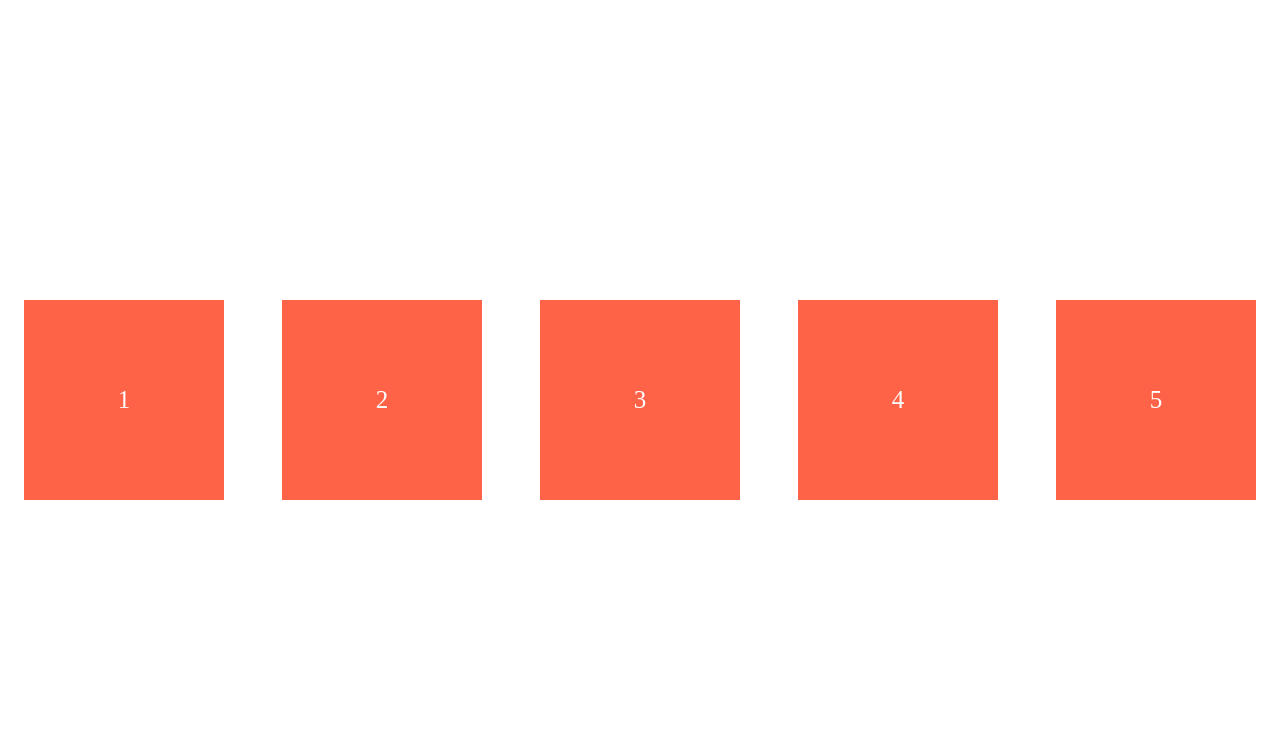
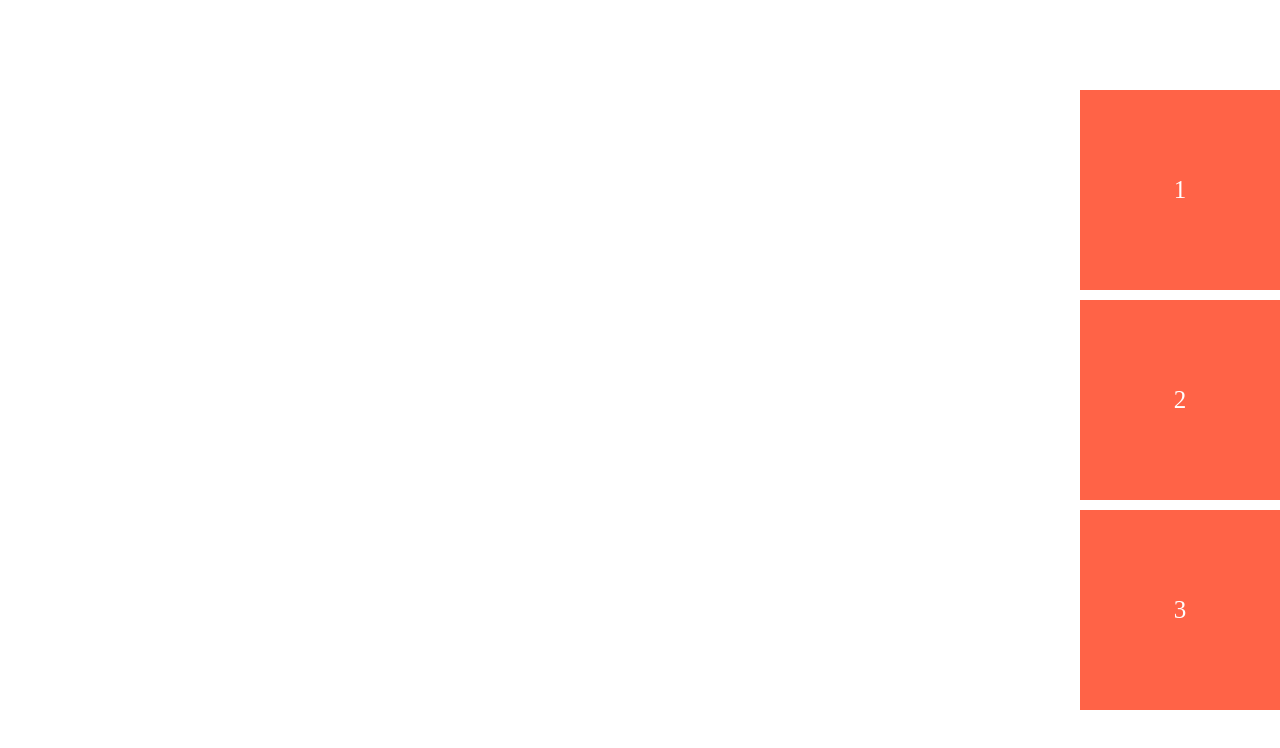
Before and after one commit to Idooru/css-layout-master-class, a website built with Vite: page index.html in a window 1280 px wide. Built offline with nearby package versions, Linux system fonts and the light colour scheme.

Commit message:
#2.5 Main and Cross Axis part Two

```diff
--- a/index.html
+++ b/index.html
@@ -12,8 +12,6 @@
       <div class="box center">1</div>
       <div class="box center">2</div>
       <div class="box center">3</div>
-      <div class="box center">4</div>
-      <div class="box center">5</div>
     </div>
   </body>
 </html>
--- a/style.css
+++ b/style.css
@@ -12,9 +12,9 @@
 .father {
   height: 100vh;
   display: flex;
-  flex-direction: row;
-  justify-content: space-around;
-  align-items: center;
+  flex-direction: column;
+  justify-content: center;
+  align-items: end;
   gap: 10px;
 }
 
```
